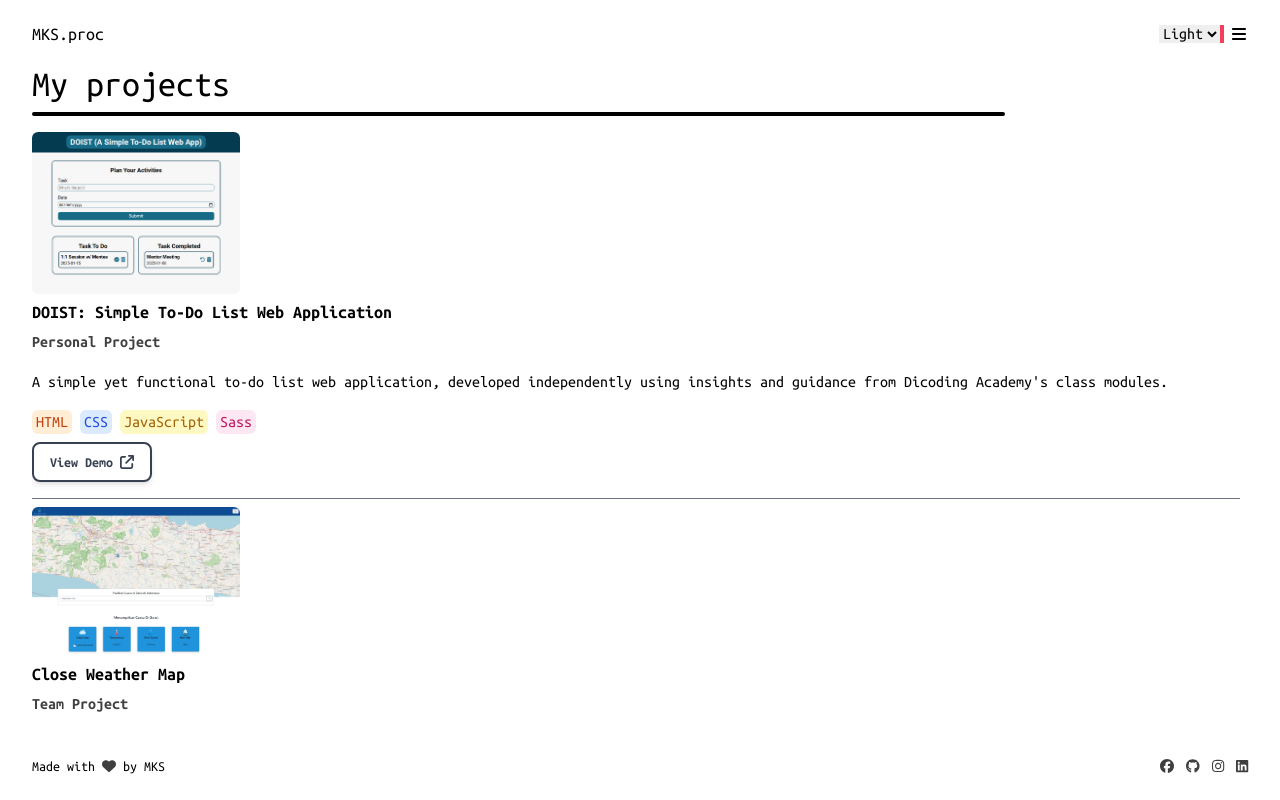
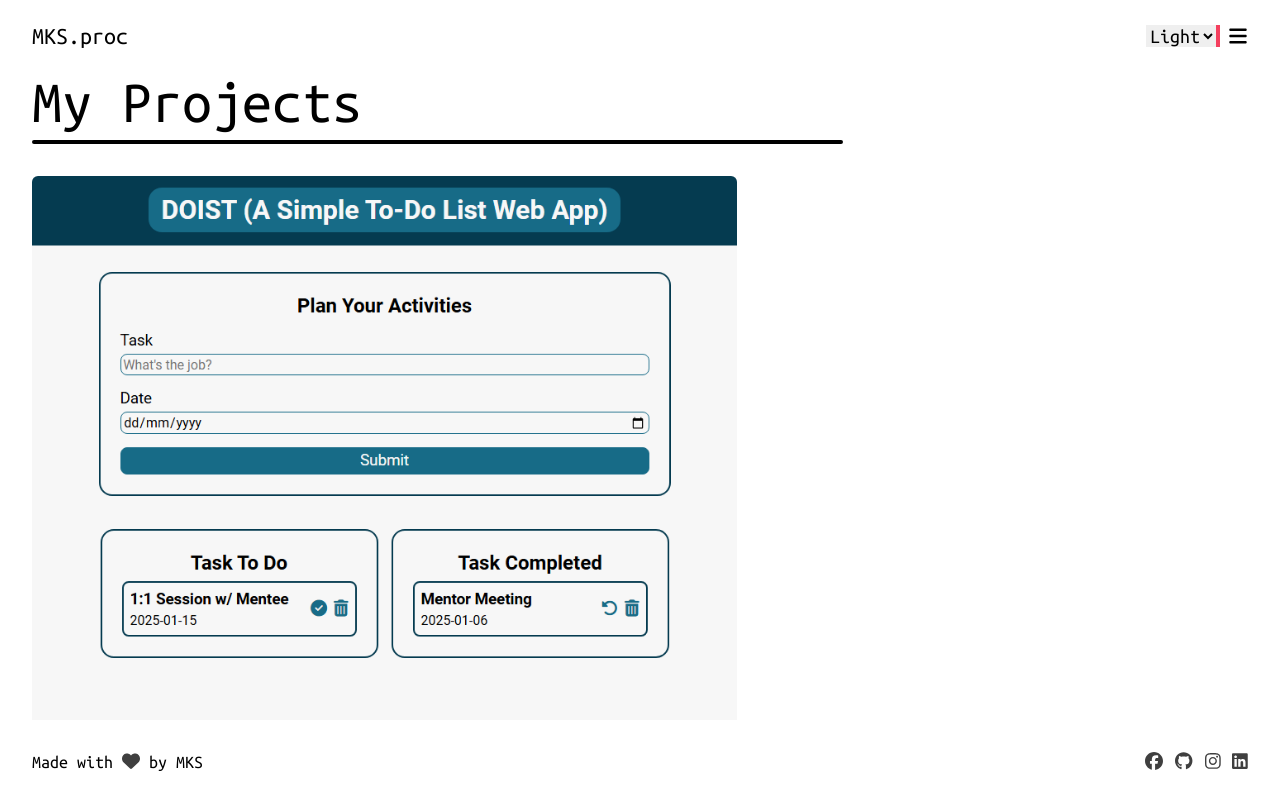
Before and after one commit to mksdesuyo/vuejs-ornament, a Vue app: page /project in a window 1280 px wide. Built offline with nearby package versions, Linux system fonts and the light colour scheme.

Commit message:
refactor: adjust the style for sm screen breakpoint

```diff
--- a/src/components/FooterApp.vue
+++ b/src/components/FooterApp.vue
@@ -1,6 +1,6 @@
 <template>
   <footer class="fixed bottom-0 left-0 right-0 z-50 px-8 pb-6 bg-white">
-    <div class="flex items-center justify-between text-xs xs:text-sm">
+    <div class="flex items-center justify-between text-xs xs:text-sm sm:text-lg">
       <p>
         Made with
         <font-awesome-icon
--- a/src/components/HeaderApp.vue
+++ b/src/components/HeaderApp.vue
@@ -7,21 +7,27 @@ import NavMenu from './NavMenu.vue';
     <nav class="flex items-center justify-between">
       <router-link
         to="/"
-        class="text-base font-medium xs:text-lg no-active"
+        class="text-base font-medium xs:text-lg sm:text-2xl no-active"
         data-discover="true"
         aria-current="page"
         >MKS.proc</router-link
       >
       <div class="flex items-center gap-2">
-        <div>
-          <select id="theme-selector" class="text-xs border-r-4 border-rose-500 xs:text-base">
+        <div class="grid">
+          <select
+            id="theme-selector"
+            class="text-xs border-r-4 border-rose-500 xs:text-base sm:text-xl"
+          >
             <option value="light">Light</option>
             <option value="warm">Warm</option>
             <option value="dark">Dark</option>
           </select>
         </div>
-        <button @click="isOpen = !isOpen" class="grid w-4 h-4 place-self-center">
-          <font-awesome-icon :icon="isOpen ? ['fas', 'x'] : ['fas', 'bars']" />
+        <button @click="isOpen = !isOpen" class="grid w-auto">
+          <font-awesome-icon
+            :icon="isOpen ? ['fas', 'x'] : ['fas', 'bars']"
+            class="w-3 h-3 xs:w-4 xs:h-4 sm:w-5 sm:h-5"
+          />
         </button>
       </div>
     </nav>
--- a/src/components/NavMenu.vue
+++ b/src/components/NavMenu.vue
@@ -1,6 +1,6 @@
 <template>
   <ul
-    class="absolute flex flex-col w-1/4 gap-2 px-4 py-2 mt-2 text-sm text-right text-gray-700 transition-all duration-500 ease-in-out bg-white border-2 rounded-md shadow-md top-12 border-gray-50 xs:text-base"
+    class="absolute flex flex-col w-2/5 gap-2 px-4 py-2 mt-2 text-sm text-right text-gray-700 transition-all duration-500 ease-in-out bg-white border-2 rounded-md shadow-md top-12 border-gray-50 xs:text-base sm:text-lg sm:w-1/4"
   >
     <li v-for="route in routes" :key="route.name">
       <router-link
--- a/src/components/ProjectCard.vue
+++ b/src/components/ProjectCard.vue
@@ -1,17 +1,21 @@
 <template>
-  <div class="flex flex-col gap-4 mb-2">
+  <div class="flex flex-col gap-4 mb-4">
     <header class="flex flex-col gap-1 font-bold">
-      <img :src="image" :alt="`${title} preview image`" class="rounded-md w-52" />
+      <img
+        :src="image"
+        :alt="`${title} preview image`"
+        class="w-10/12 rounded-md xs:w-8/12 sm:w-7/12"
+      />
       <a :href="link" target="_blank" rel="noreferrer noopener">
-        <h2 class="text-base xs:text-lg">{{ title }}</h2>
+        <h2 class="text-base xs:text-lg sm:text-2xl">{{ title }}</h2>
       </a>
-      <p class="text-sm opacity-75 xs:text-base">{{ project_type }}</p>
+      <p class="text-sm opacity-75 xs:text-base sm:text-xl">{{ project_type }}</p>
     </header>
-    <p class="text-sm xs:text-base">
+    <p class="text-sm xs:text-base sm:text-xl">
       {{ description }}
     </p>
-    <footer class="flex flex-col gap-2">
-      <ul class="flex flex-wrap items-center gap-2 text-sm xs:text-base">
+    <footer class="flex flex-col gap-4">
+      <ul class="flex flex-wrap items-center gap-2 text-sm xs:text-base sm:text-xl">
         <li
           v-for="tech in techStack"
           :key="tech"
@@ -25,7 +29,7 @@
         :href="link"
         target="_blank"
         rel="noreferrer noopener"
-        class="px-4 py-2 text-xs font-bold text-gray-700 transition-all duration-200 ease-in-out border-2 border-gray-700 rounded-lg shadow-md xs:text-sm w-fit hover:bg-gray-700 hover:text-gray-50"
+        class="px-4 py-2 text-xs font-bold text-gray-700 transition-all duration-200 ease-in-out border-2 border-gray-700 rounded-lg shadow-md xs:text-sm w-fit hover:bg-gray-700 hover:text-gray-50 sm:text-lg"
         >View Demo <font-awesome-icon :icon="['fas', 'arrow-up-right-from-square']"
       /></a>
     </footer>
--- a/src/views/AboutView.vue
+++ b/src/views/AboutView.vue
@@ -1,9 +1,11 @@
 <template>
-  <main class="grid gap-2 px-8 py-16 pt-2 leading-5 h-dvh xs:pt-4">
-    <h1 class="pt-12 text-3xl xs:text-4xl">Who I am</h1>
-    <hr class="w-3/5 mb-2 border-2 border-black rounded-md" />
+  <main class="grid gap-2 px-8 py-16 pt-2 leading-5 h-dvh place-content-center xs:pt-4">
+    <div>
+      <h1 class="pt-12 mb-2 text-3xl xs:text-4xl sm:text-6xl">Who I am</h1>
+      <hr class="w-3/5 mb-2 border-2 border-black rounded-md sm:w-3/6" />
+    </div>
     <div class="pr-2 overflow-y-auto">
-      <p class="text-sm xs:text-base">
+      <p class="text-sm xs:text-base sm:text-xl">
         Greetings! I'm Rizqi Muhammad Khatami Sandi, a
         <span class="font-bold">Junior Web Developer</span> certified by BNSP and based in Garut,
         Indonesia.<br />
@@ -33,7 +35,7 @@
         I'm eager to collaborate and bring innovative ideas to life in the ever-evolving tech
         industry.
       </p>
-      <div class="flex flex-wrap gap-2 mt-4 text-xs font-bold xs:text-sm">
+      <div class="flex flex-wrap gap-2 mt-4 text-xs font-bold xs:text-sm sm:text-lg">
         <a
           href="#"
           class="p-2 px-4 text-gray-700 transition-all duration-200 ease-in-out border-2 border-gray-700 rounded-lg shadow-md hover:bg-gray-700 hover:text-gray-50"
--- a/src/views/HomeView.vue
+++ b/src/views/HomeView.vue
@@ -4,17 +4,19 @@ import RLButton from '../components/RouterLinkBtn.vue';
 
 <template>
   <main class="grid gap-1 px-8 leading-5 h-dvh place-content-center">
-    <span class="text-xs opacity-75 xs:text-sm">Greetings, I'm known as</span>
-    <h1 class="text-3xl font-bold leading-8 tracking-wider xs:text-4xl">Rizqi MKS</h1>
-    <h2 class="text-base font-bold opacity-75 xs:text-lg">
+    <span class="text-xs opacity-75 xs:text-sm sm:text-lg">Greetings, I'm known as</span>
+    <h1 class="text-3xl font-bold leading-8 tracking-wider xs:text-4xl sm:text-6xl">Rizqi MKS</h1>
+    <h2 class="text-base font-bold opacity-75 xs:text-lg sm:text-2xl">
       An enthusiastic fresher in web development
     </h2>
-    <p class="mt-1 text-sm xs:text-base">
+    <p class="mt-1 text-sm xs:text-base sm:text-xl">
       I'm a Junior Web Developer based in Garut, Indonesia. Currently focusing on Front-End using
       <span class="px-1 text-green-700 bg-green-100 rounded-md">VueJs</span> and Back-End using
       <span class="px-1 text-red-700 bg-red-100 rounded-md">Laravel</span>.
     </p>
-    <div class="flex flex-wrap items-center pb-2 mt-2 text-xs font-bold gap-x-2 gap-y-2 xs:text-sm">
+    <div
+      class="flex flex-wrap items-center pb-2 mt-2 text-xs font-bold gap-x-2 gap-y-2 xs:text-sm sm:text-lg"
+    >
       <RLButton v-for="link in links" :key="link.text" :text="link.text" :to="link.path" />
     </div>
   </main>
@@ -26,8 +28,7 @@ export default {
     return {
       links: [
         { text: 'Know more about me >', path: '/about' },
-        { text: 'See my experiences >>', path: '/experience' },
-        { text: 'Examine my projects >>>', path: '/project' },
+        { text: 'Examine my projects >>', path: '/project' },
       ],
     };
   },
--- a/src/views/ProjectView.vue
+++ b/src/views/ProjectView.vue
@@ -6,10 +6,12 @@ import aiticampPreviewImage from '@/assets/aiticamp-preview.png';
 </script>
 
 <template>
-  <main class="grid gap-2 px-8 py-16 pt-2 leading-5 h-dvh xs:pt-4">
-    <h1 class="pt-12 text-3xl xs:text-4xl">My projects</h1>
-    <hr class="w-4/5 mb-2 border-2 border-black rounded-md" />
-    <div class="pr-2 overflow-y-auto">
+  <main class="grid gap-2 px-8 py-16 pt-2 leading-5 h-dvh xs:pt-4 sm:place-content-center sm:pt-6">
+    <div>
+      <h1 class="pt-12 mb-2 text-3xl xs:text-4xl sm:text-6xl">My Projects</h1>
+      <hr class="w-4/5 mb-2 border-2 border-black rounded-md sm:w-4/6" />
+    </div>
+    <div class="pr-2 overflow-y-auto sm:my-4">
       <ProjectCard
         v-for="project in projects"
         :key="project"
--- a/tailwind.config.js
+++ b/tailwind.config.js
@@ -2,10 +2,10 @@
 export default {
   content: ['./index.html', './src/**/*.{vue,js,ts,jsx,tsx}'],
   theme: {
-    screens: {
-      xs: '360px',
-    },
     extend: {
+      screens: {
+        xs: '360px',
+      },
       transitionProperty: {
         opacity: 'opacity',
       },
```
